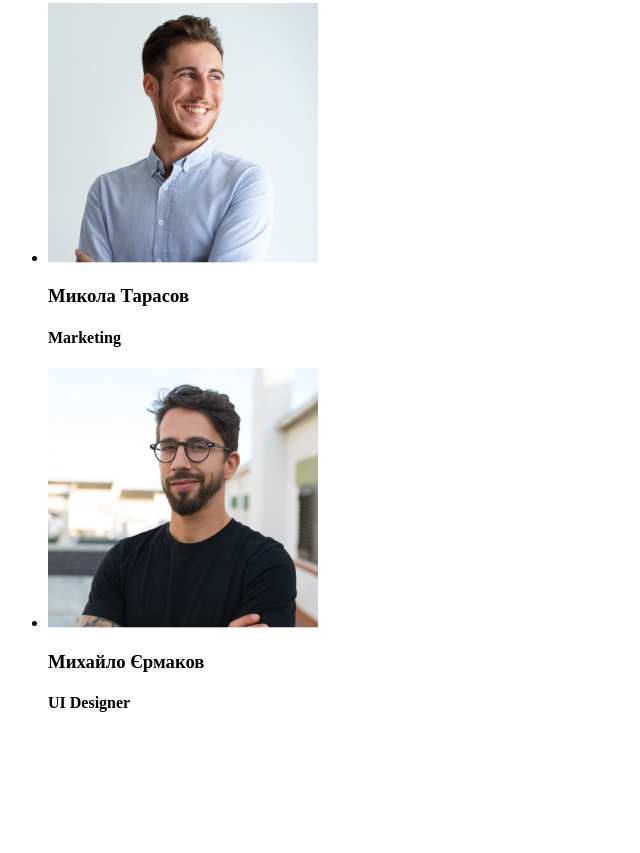
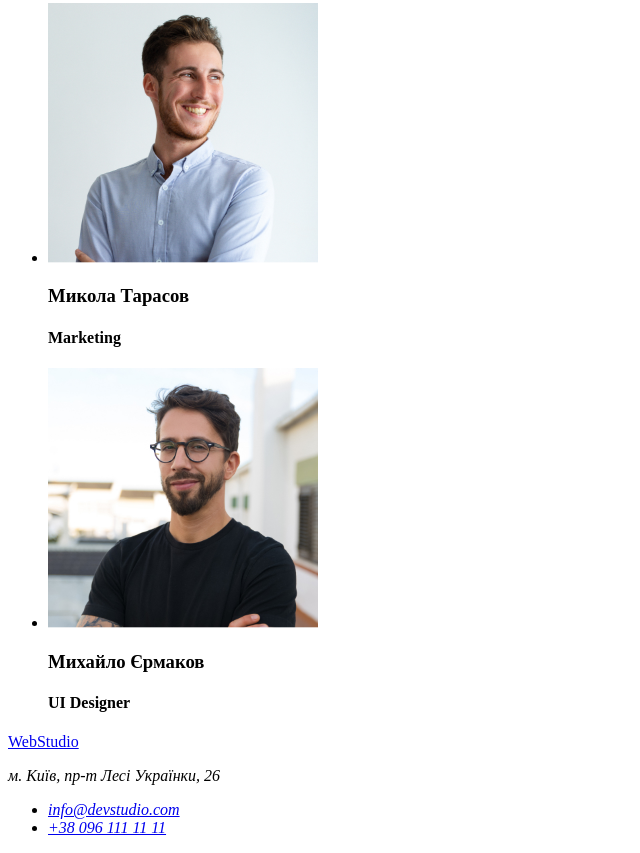
Before and after one commit to SerhiiRytikov/goit-markup-hw-01, a plain HTML site: page index.html in a window 1280 px wide. Shown: the part 2301-3154 px from the top of the page, without its empty margins (0-640 px from the left). Before the commit the page ends 3034 px from the top, so only its background shows below. Drawn offline with Linux system fonts and the light colour scheme.

Commit message:
Заповнює footer

```diff
--- a/index.html
+++ b/index.html
@@ -89,7 +89,14 @@
         </section>
     </main>
     <footer>
-
+        <a href="/">WebStudio</a>
+        <address>
+            <p>м. Київ, пр-т Лесі Українки, 26</p>
+            <ul>
+                <li><a href="mailto:info@devstudio.com">info@devstudio.com</a></li>
+                <li><a href="tel:+380961111111">+38 096 111 11 11</a></li>
+            </ul>
+        </address>
     </footer>
 </body>
 </html>
```
